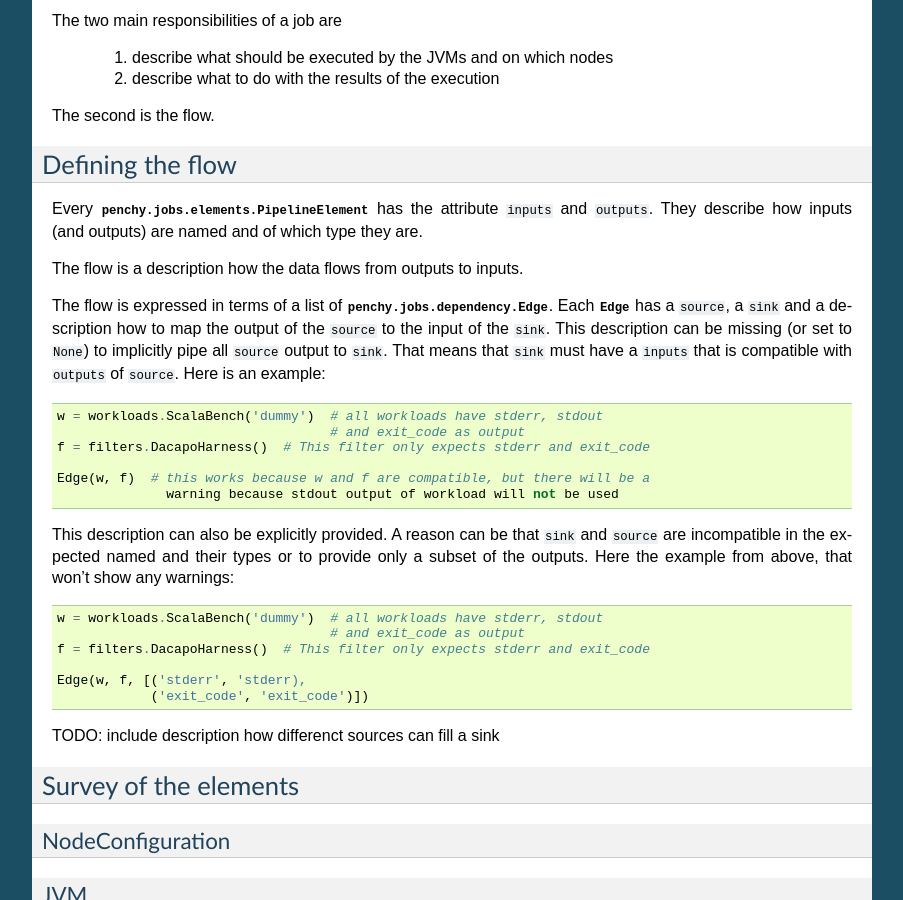
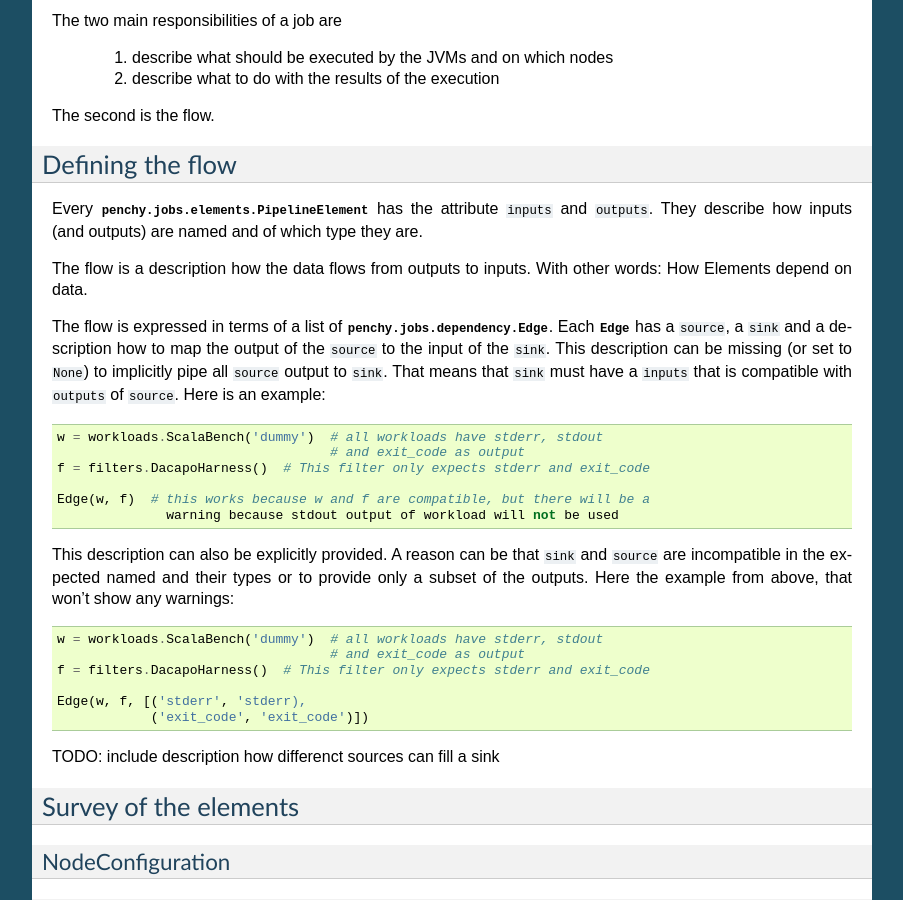
Before and after one commit to fhirschmann/penchy, a Sphinx documentation site: the page built from docs/job.rst, in a window 1280 px wide and 900 px high, scrolled down 1206 px. Shown: the whole window, without its empty margins (198-1101 px from the left). Built offline with Sphinx 7.4.7, drawn with Linux system fonts in a browser that asks for light colours; formulas are drawn with MathJax 3.

Commit message:
doc.jvm: Add note about Edge specifying a data dependency.
Signed-off-by: Michael Markert <markert.michael@googlemail.com>

```diff
--- a/docs/job.rst
+++ b/docs/job.rst
@@ -24,7 +24,8 @@ Every :class:`penchy.jobs.elements.PipelineElement` has the attribute ``inputs``
 and ``outputs``.
 They describe how inputs (and outputs) are named and of which type they are.
 
-The flow is a description how the data flows from outputs to inputs.
+The flow is a description how the data flows from outputs to inputs. With other
+words: How Elements depend on data.
 
 The flow is expressed in terms of a list of :class:`penchy.jobs.dependency.Edge`.
 Each :class:`Edge` has a ``source``, a ``sink`` and a description how to map the
```
